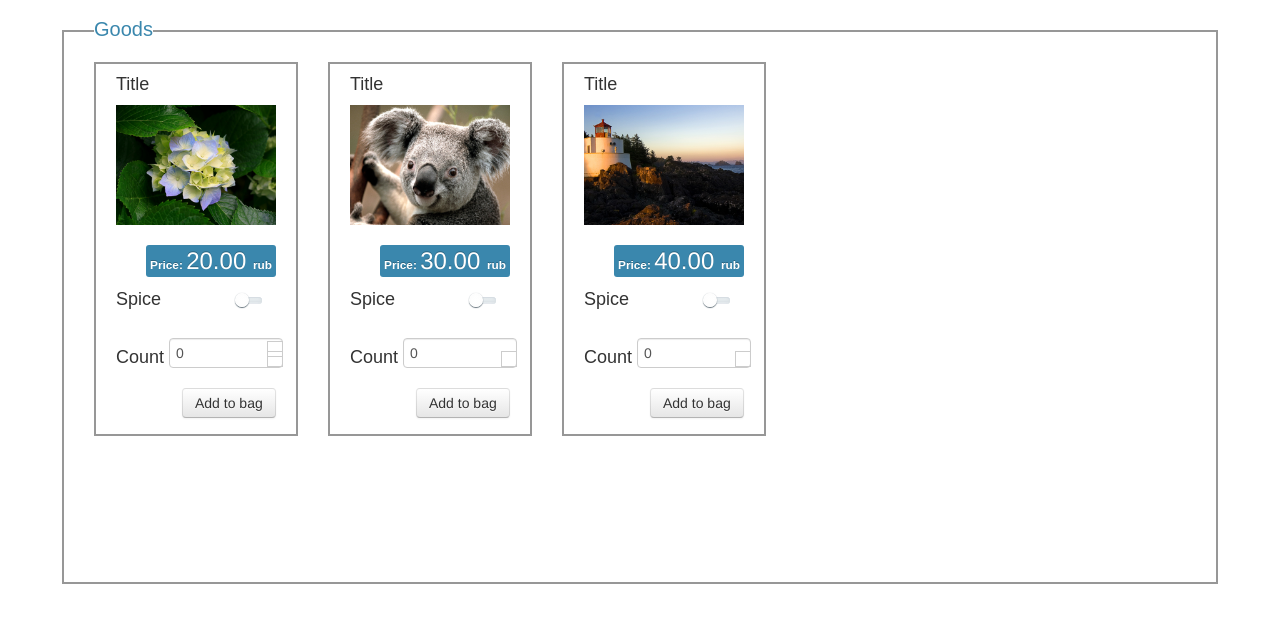
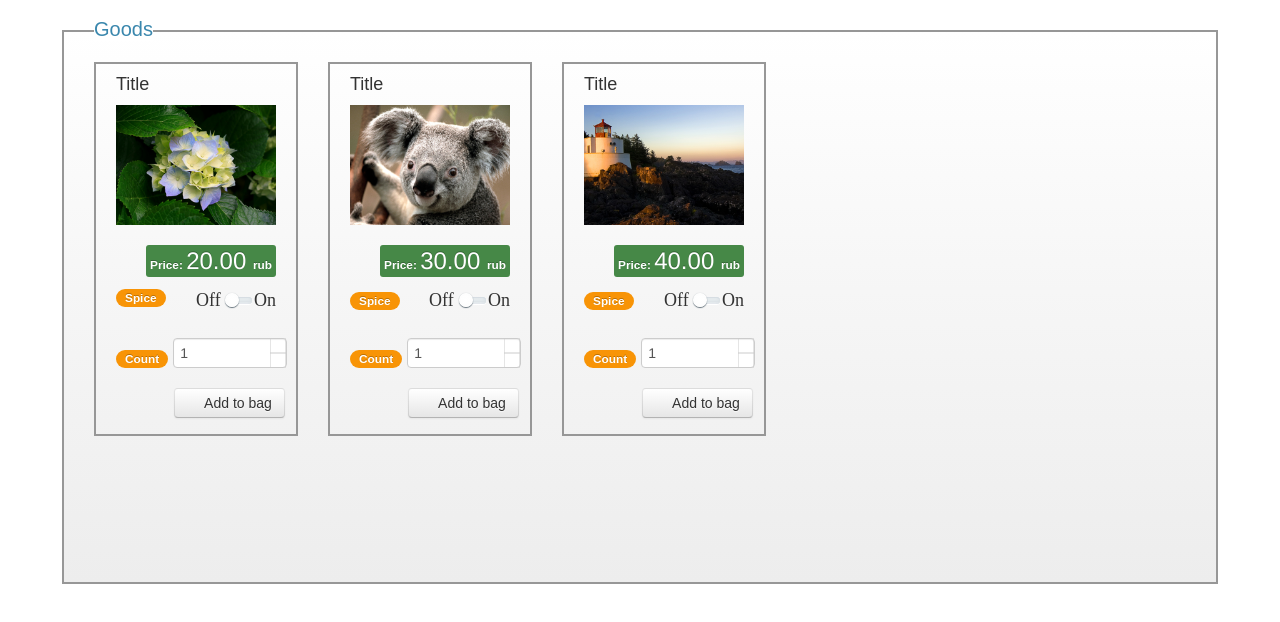
Before and after one commit to SmirnovaOlga/orders, a website: page app/index.html in a window 1280 px wide. Drawn offline with Linux system fonts and the light colour scheme.

Commit message:
Change mockup. Add background, arrow, new color for label.

```diff
--- a/app/css/style.css
+++ b/app/css/style.css
@@ -1,11 +1,18 @@
-#menu {
-    margin-bottom: 30px;
-}
 #main {
+    background: #ffffff; /* Old browsers */
+    background: -moz-linear-gradient(top, #ffffff 0%, #f6f6f6 47%, #ededed 100%); /* FF3.6+ */
+    background: -webkit-gradient(linear, left top, left bottom, color-stop(0%,#ffffff), color-stop(47%,#f6f6f6), color-stop(100%,#ededed)); /* Chrome,Safari4+ */
+    background: -webkit-linear-gradient(top, #ffffff 0%,#f6f6f6 47%,#ededed 100%); /* Chrome10+,Safari5.1+ */
+    background: -o-linear-gradient(top, #ffffff 0%,#f6f6f6 47%,#ededed 100%); /* Opera 11.10+ */
+    background: -ms-linear-gradient(top, #ffffff 0%,#f6f6f6 47%,#ededed 100%); /* IE10+ */
+    background: linear-gradient(to bottom, #ffffff 0%,#f6f6f6 47%,#ededed 100%); /* W3C */
     position: relative;
     border:2px solid rgb(151, 151, 151);
     width: 90%;
     height: 550px;
+}
+#menu {
+    margin-bottom: 30px;
 }
 
 .text {
@@ -43,7 +50,7 @@
 }
 
 .button {
-    margin-left: 66px;
+    margin-left: 58px;
 }
 
 .counter {
@@ -51,25 +58,29 @@
 }
 
 .arrow-up {
-    position: absolute;
-    top: 308px;
-    left: 203px;
+    position: relative;
+    top: -41px;
+    left: 154px;
     border:1px solid #CCCCCC;
+    opacity:  0.5;
 }
 
 .arrow-up:hover {
-    border:1px solid #8788cc;
+    border:1px solid #a6aacc;
+    opacity: 1;
 }
 
 .arrow-down {
     position: relative;
-    top: -28px;
-    left: 151px;
+    top: -27px;
+    left: 133px;
     border:1px solid #CCCCCC;
+    opacity:  0.5;
 }
 
 .arrow-down:hover {
-    border:1px solid #8788cc;
+    border:1px solid #a6aacc;
+    opacity: 1;
 }
 
 body{
@@ -178,5 +189,47 @@ body{
 .switcher {
     position: relative;
     top: 20px;
-    left: 120px;
+    left: 110px;
 }
+
+.switch-off-1 {
+     position: absolute;
+     top: 258px;
+     left: 132px;
+     font: 18px italic;
+}
+
+.switch-on-1 {
+    position: absolute;
+    top: 258px;
+    left: 190px;
+    font: 18px italic;
+}
+
+.switch-off-2 {
+    position: absolute;
+    top: 258px;
+    left: 365px;
+    font: 18px italic;
+}
+
+.switch-on-2 {
+    position: absolute;
+    top: 258px;
+    left: 424px;
+    font: 18px italic;
+}
+
+.switch-off-3 {
+    position: absolute;
+    top: 258px;
+    left: 600px;
+    font: 18px italic;
+}
+
+.switch-on-3 {
+    position: absolute;
+    top: 258px;
+    left: 658px;
+    font: 18px italic;
+}
--- a/app/js/controllers.js
+++ b/app/js/controllers.js
@@ -12,4 +12,9 @@ angular.module('ordersApp.controllers', []).
             $scope.path = $routeParams.path;
 
         }
+
+        $scope.add = function(){
+            $scope.array = [];
+
+        }
     }]);
--- a/app/js/directives.js
+++ b/app/js/directives.js
@@ -19,18 +19,18 @@ angular.module('ordersApp.directives', []).
         replace: false,
 
         link: function(scope, element, controller) {
-            scope.num = 0;
+            scope.num = 1;
             scope.up = function()
             {
-                var number = parseInt(scope.num);
-                scope.num = ++number;
+                scope.num = parseInt(scope.num);
+                scope.num ++;
             }
 
             scope.down = function()
             {
-                var number = parseInt(scope.num);
-                if(number > 0)
-                    scope.num = --number;
+                scope.num = parseInt(scope.num);
+                if(scope.num > 0)
+                    scope.num--;
                 else
                     scope.num = 0;
             }
--- a/app/partials/index.html
+++ b/app/partials/index.html
@@ -5,75 +5,92 @@
     <p class="text-info text">Goods</p>
 
     <div class="list-items">
-        <div class="item">
+        <div class="item" id="1">
             <p>Title</p>
 
             <img src="img/Hydrangeas.jpg" height="100px" width="160px" class="image">
 
-            <span class="label label-info price">Price:
+            <span class="label label-success price">Price:
             <strong style="font: 24px Helvetica;"> 20.00 </strong><span>rub</span></span>
 
-            <span class="article" style="position: relative; top: 12px; left: -26px;">Spice</span>
+            <form>
+            <p class=" switch-off-1">Off</p>
+            <p class=" switch-on-1" >On</p>
+            <span class="article" style="position: relative; top: 9px; left: -26px;">
+                <span class="badge badge-warning">Spice</span>
+            </span>
             <span class="toggle-bg switcher">
                 <input type="radio" name="toggle" value="off">
                 <input type="radio" name="toggle" value="on">
                 <span class="switch"></span>
             </span>
 
-            <p class="article" style="margin-top: 40px;">Count
+            <p class="article" style="margin-top: 40px;">
+                <span class="badge badge-warning">Count</span>
                 <input type="text" ng-model="num" class="counter" value={{num}} counter>
-                <i class="icon-arrow-up arrow-up" ng-click="up()"></i><i class="icon-arrow-down arrow-down"
-                                                                         ng-click="down()"></i>
+                <i class="icon-arrow-up arrow-up" ng-click="up()"></i>
+                <i class="icon-arrow-down arrow-down" ng-click="down()"></i>
             </p>
 
-            <input type="button" value="Add to bag" class="btn button">
+            <a class="btn button" ng-click="add"><i class="icon-shopping-cart"></i> Add to bag</a>
+            </form>
         </div>
 
-        <div class="item">
+        <div class="item" id="2">
             <p>Title</p>
 
             <img src="img/Koala.jpg" height="100px" width="160px" class="image">
 
-            <span class="label label-info price">Price:
+            <span class="label label-success price">Price:
             <strong style="font: 24px Helvetica;"> 30.00 </strong><span>rub</span></span>
 
-            <span class="article" style="position: relative; top: 12px; left: -26px;">Spice</span>
+            <p class=" switch-off-2">Off</p>
+            <p class=" switch-on-2" >On</p>
+            <span class="article" style="position: relative; top: 12px; left: -26px;">
+                <span class="badge badge-warning">Spice</span></span>
+            </span>
             <span class="toggle-bg switcher">
                 <input type="radio" name="toggle" value="off">
                 <input type="radio" name="toggle" value="on">
                 <span class="switch"></span>
             </span>
 
-            <p class="article" style="margin-top: 40px;">Count
+            <p class="article" style="margin-top: 40px;">
+                <span class="badge badge-warning">Count</span>
                 <input type="text" ng-model="num" class="counter" value={{num}} counter>
-                <i class="icon-arrow-up arrow-up" ng-click="up()"></i><i class="icon-arrow-down arrow-down"
-                                                                         ng-click="down()"></i>
+                <i class="icon-arrow-up arrow-up" ng-click="up()"></i>
+                <i class="icon-arrow-down arrow-down" ng-click="down()"></i>
             </p>
-            <input type="button" value="Add to bag" class="btn button">
+            <a class="btn button"><i class="icon-shopping-cart"></i> Add to bag</a>
         </div>
 
-        <div class="item">
+        <div class="item" id="3">
             <p>Title</p>
 
             <img src="img/Lighthouse.jpg" height="100px" width="160px" class="image">
 
-            <span class="label label-info price">Price:
+            <span class="label label-success price">Price:
             <strong style="font: 24px Helvetica;"> 40.00 </strong><span>rub</span></span>
 
-            <span class="article" style="position: relative; top: 12px; left: -26px;">Spice</span>
+            <p class=" switch-off-3">Off</p>
+            <p class=" switch-on-3" >On</p>
+            <span class="article" style="position: relative; top: 12px; left: -26px;">
+                <span class="badge badge-warning">Spice</span>
+            </span>
             <span class="toggle-bg switcher">
                 <input type="radio" name="toggle" value="off">
                 <input type="radio" name="toggle" value="on">
                 <span class="switch"></span>
             </span>
 
-            <p class="article" style="margin-top: 40px;">Count
+            <p class="article" style="margin-top: 40px;">
+                <span class="badge badge-warning">Count</span>
                 <input type="text" ng-model="num" class="counter" value={{num}}>
                 <i class="icon-arrow-up arrow-up" ng-click="up()"></i>
                 <i class="icon-arrow-down arrow-down"  ng-click="down()"></i>
             </p>
 
-            <input type="button" value="Add to bag" class="btn button">
+            <a class="btn button"><i class="icon-shopping-cart"></i> Add to bag</a>
         </div>
     </div>
 </div>
```
